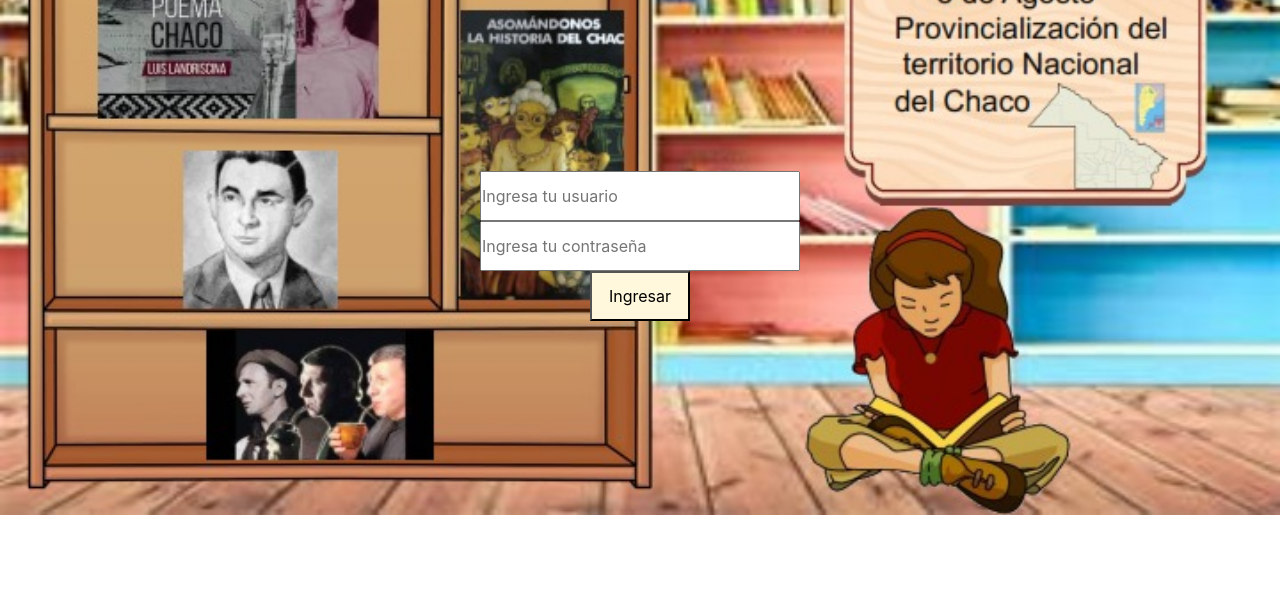
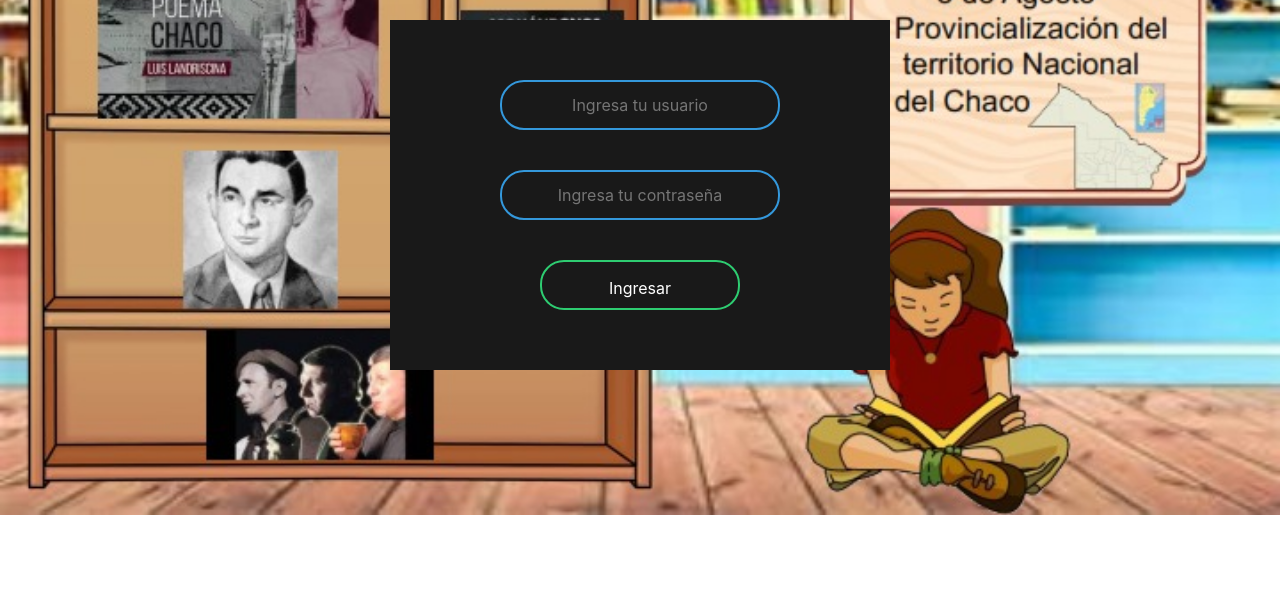
Before and after one commit to 1MarianoGauna/proyectoFinal1, a Django app: page /login/ in a window 1280 px wide. Shown: the part 205-800 px from the top of the page. Run offline with Django 3.2, Linux system fonts and the light colour scheme; parts of the project's set-up code (start-up, migrations or seed data) failed here and were passed over; some libraries are stand-ins or nearby versions.

Commit message:
agregue estilos

```diff
--- a/info/static/css/estilo.css
+++ b/info/static/css/estilo.css
@@ -4,7 +4,7 @@
     box-sizing: border-box;
 }
 header{
-    background-color: #90e0ef;
+    background-color: #6b8cae;
     display: flex;
     justify-content: flex-end;
 }
@@ -26,10 +26,14 @@
 }
 .navHeader__item{
     display: inline-block;
-    padding-top: 20px;
-    padding-bottom: 25px;
-    width: 60px;
+    padding-top: 10px;
+    padding-bottom: 20px;
+    width: 100px;
     text-align: center;
+    background-color: rgb(7, 30, 36);
+    border: none;
+    border-radius: 50px;
+
 }
 
 
@@ -39,16 +43,52 @@
     display: flex;
     flex-direction: column;
     align-items: center;
+    width: 500px;
+    padding: 40px;
+    position: absolute;
+    top: 50%;
+    left: 50%;
+    transform: translate(-50%,-50%);
+    background: #191919;
+    text-align: center;
 }
 
 .username{
     height: 50px;
     width: 25%;
+    width: 280px;
+    border-color: #3498db;
+    border:0;
+    background: none;
+    display: block;
+    margin: 20px auto;
+    text-align: center;
+    border: 2px solid #3498db;
+    padding: 14px 40px;
+    outline: none;
+    color: white;
+    border-radius: 24px;
+    transition: 0.25s;
+    cursor: pointer;
 }
 
 .pass{
     height: 50px;
     width: 25%;
+    width: 280px;
+    border-color: #3498db;
+    border:0;
+    background: none;
+    display: block;
+    margin: 20px auto;
+    text-align: center;
+    border: 2px solid #3498db;
+    padding: 14px 40px;
+    outline: none;
+    color: white;
+    border-radius: 24px;
+    transition: 0.25s;
+    cursor: pointer;
 }
 
 body{
@@ -60,7 +100,19 @@
 .subir{
     width: 100px;
     height: 50px;
-    background-color: cornsilk;
+    background-color: white;
+    border:0;
+    background: none;
+    display: block;
+    margin: 20px auto;
+    text-align: center;
+    border: 2px solid #2ecc71;
+    padding: 14px 10px;
+    width: 200px;
+    outline: none;
+    color: white;
+    border-radius: 24px;
+    transition: 0.25s;
 }
 
 .subir:hover{
```
Also changed, not shown: info/info/db.sqlite3.
